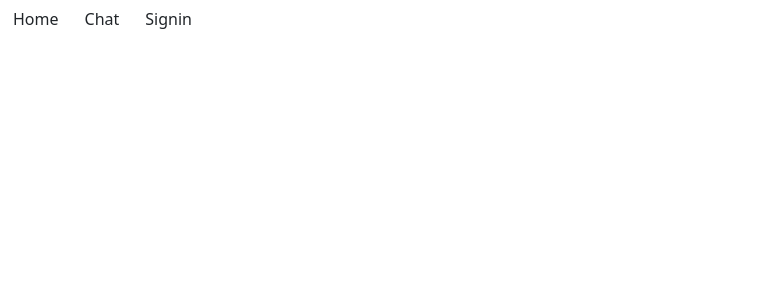
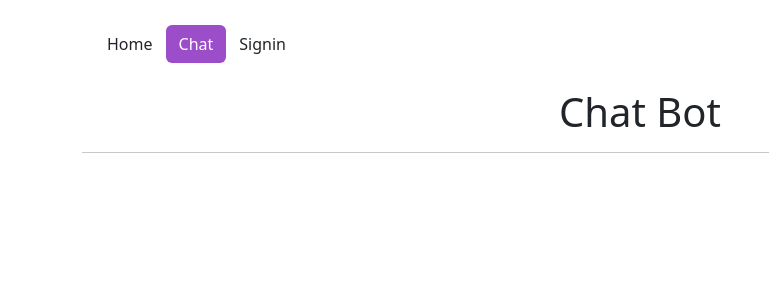
Before and after one commit to amitk1231/chatGPT, an Angular app: page /chat in a window 1280 px wide. Shown: the top 300 px of the page, without its empty margins (0-769 px from the left). Built offline with nearby package versions, Linux system fonts and the light colour scheme.

Commit message:
10th May 2nd commit

```diff
--- a/src/app/app.component.html
+++ b/src/app/app.component.html
@@ -1,5 +1,6 @@
-<div class="row top-bar">
-  <div class="column column-25">
+<div class="container">
+  <div class="row top-bar">
+    <div class="column column-25"></div>
     <div class="column column-50">
       <button
         class="btn btn-outline"
@@ -7,8 +8,16 @@
         [routerLink]="link.path"
         [routerLinkActive]="link.active"
       >
-    {{link.label}}
-    </button>
+        {{ link.label }}
+      </button>
     </div>
   </div>
 </div>
+
+<div class="row">
+  <div class="column"></div>
+  <div class="column column-50">
+    <router-outlet></router-outlet>
+  </div>
+  <div class="column"></div>
+</div>
--- a/src/app/app.component.scss
+++ b/src/app/app.component.scss
@@ -0,0 +1,18 @@
+// .button-active{
+//     margin-right: 20px;
+// }
+.button-active{
+    background-color: #9b4dca;
+    color: white;
+}
+
+.button-active:hover,
+.button-active:focus{
+    background-color: #9b4dca;
+    border-color: #9b4dca;
+    color: #fff;
+}
+
+.top-bar{
+    margin: 25px 0;
+}
--- a/src/app/chat.service.ts
+++ b/src/app/chat.service.ts
@@ -1,4 +1,8 @@
 import { Injectable } from '@angular/core';
+import { Subject } from 'rxjs';
+export class Message{
+  constructor(public author: string, public content: string){}
+}
 
 @Injectable({
   providedIn: 'root'
@@ -6,4 +10,25 @@ import { Injectable } from '@angular/core';
 export class ChatService {
 
   constructor() { }
+  conversation = new Subject<Message[]>();
+  messageMap: any = {
+    "Hi": "Hello",
+    "Who are you?": "I'm chat bot",
+    "default": "I couldn't get it. Can you plz repeat?"
+  }
+  getBotAnswer(msg: any){
+    const userMessage = new Message('user', msg);
+    this.conversation.next([userMessage]);
+    const botMsg = new Message('bot', this.getBotMessage(msg));
+    setTimeout(() => {
+      this.conversation.next([botMsg]);
+    }, 1000)
+  }
+
+  getBotMessage(question: string) {
+      let answer = this.messageMap[question];
+      return answer || this.messageMap['default'];
+  }
+
+
 }
--- a/src/app/chat/chat.component.html
+++ b/src/app/chat/chat.component.html
@@ -1 +1,21 @@
-<p>chat works!</p>
+<div class="container">
+  <div class="col-md-12 text-center">
+    <h1>Chat Bot</h1>
+    <hr />
+    <ng-container *ngFor="let message of messages">
+      <div
+        class="message"
+        [ngClass]="message"
+        [ngClass]="{
+          from: message.author === 'bot',
+          to: message.author === 'user'
+        }"
+      >
+        {{ message.content }}
+      </div>
+    </ng-container>
+  </div>
+  <div class="col-md-12 text-center">
+    <label for=""></label>
+  </div>
+</div>
--- a/src/app/chat/chat.component.ts
+++ b/src/app/chat/chat.component.ts
@@ -1,10 +1,26 @@
-import { Component } from '@angular/core';
+import { Component, OnInit } from '@angular/core';
+import { ChatService, Message } from '../chat.service';
 
 @Component({
   selector: 'app-chat',
   templateUrl: './chat.component.html',
   styleUrls: ['./chat.component.scss']
 })
-export class ChatComponent {
+export class ChatComponent implements OnInit{
+    messages: Message[] = [];
+    value: string ;
+    constructor(public chatService: ChatService){}
+
+    ngOnInit(): void {
+        this.chatService.conversation.subscribe((val) => {
+           this.messages = this.messages.concat(val);
+        })
+    }
+
+    sendMessage(){
+      this.chatService.getBotAnswer(this.value);
+      this.value = '';
+    }
+
 
 }
--- a/tsconfig.json
+++ b/tsconfig.json
@@ -5,7 +5,7 @@
     "baseUrl": "./",
     "outDir": "./dist/out-tsc",
     "forceConsistentCasingInFileNames": true,
-    "strict": true,
+    "strict": false,
     "noImplicitOverride": true,
     "noPropertyAccessFromIndexSignature": true,
     "noImplicitReturns": true,
```
